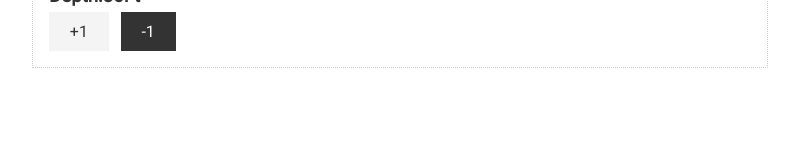
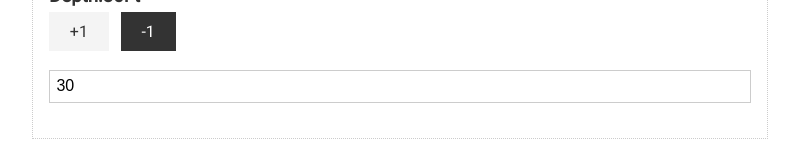
Before and after one commit to AntonBrito/svelte-scubalog, a Svelte app: page / in a window 1280 px wide. Shown: the part 127-287 px from the top of the page, without its empty margins (240-1039 px from the left). Built offline with nearby package versions, Linux system fonts and the light colour scheme.

Commit message:
Fixed a typo on depths, added depths input field

```diff
--- a/src/App.svelte
+++ b/src/App.svelte
@@ -1,19 +1,20 @@
 <script>
 	let name = "Anton";
 	let locationName = "KeyWest FL";
-	let depth = 30;
+	let depths = 30;
 
-	const addDepth = () => (depth += 1);
-	const removeDepth = () => (depth -= 1);
+	const addDepth = () => (depths += 1);
+	const removeDepth = () => (depths -= 1);
 
 </script>
 <div class="container">
 	<div class="card">
 		<h1>{name}</h1>
 		<h3>Location:{locationName}</h3>
-		<h3>Depth:{depth}Ft</h3>
+		<h3>Depth:{depths}Ft</h3>
 		<button class="btn" on:click={addDepth}>+1</button>
 		<button class="btn btn-dark" on:click={removeDepth}>-1</button>
+		<input type="number" bind:value={depths} />
 	</div>
 </div>
 <style>
```
